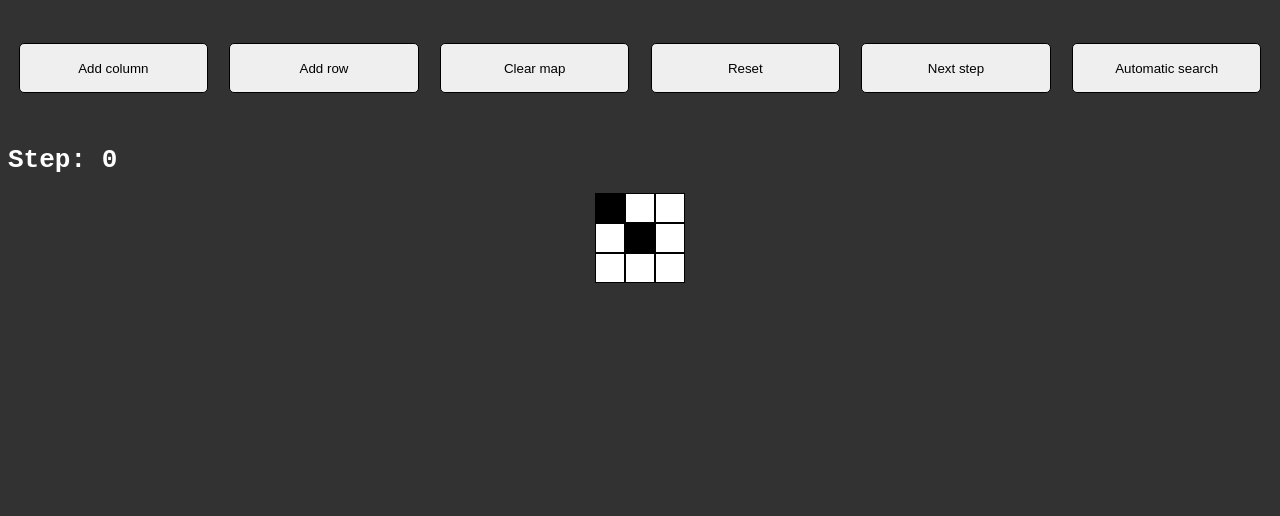
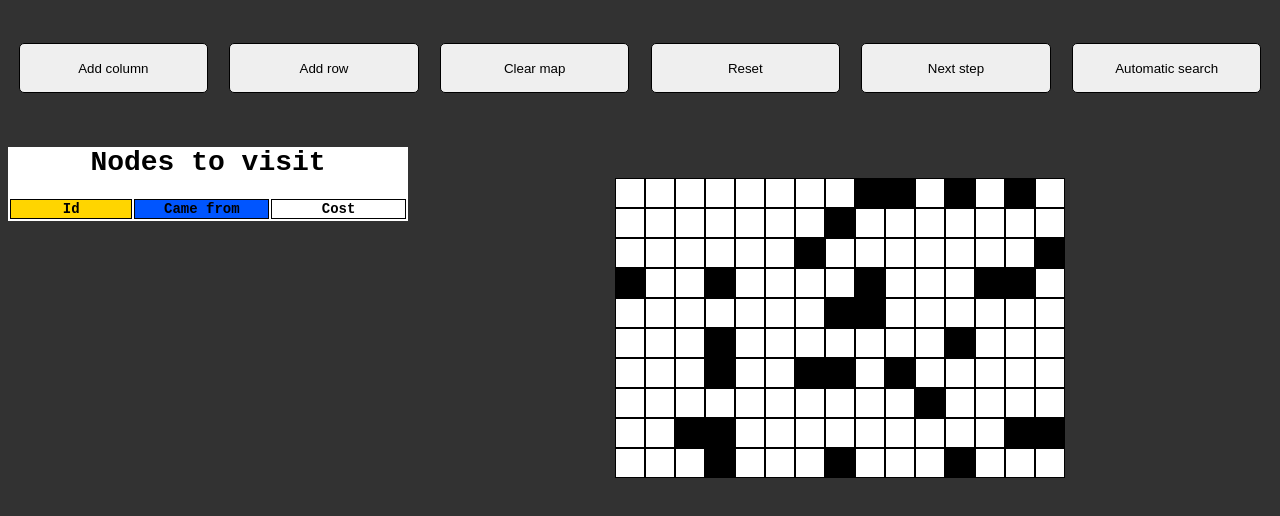
Before and after one commit to ElianCordoba/pathfinder-react, a React (Vite) app: page / in a window 1280 px wide. Shown: the top 516 px of the page. Built offline with nearby package versions, Linux system fonts and the light colour scheme.

Commit message:
kind da working

```diff
--- a/src/App.css
+++ b/src/App.css
@@ -1,3 +1,8 @@
+:root {
+  --highlighted-current: #ffd500;
+  --highlighted-came-from: #0055ff;
+}
+
 #root {
   display: flex;
   flex-direction: column;
--- a/src/App.tsx
+++ b/src/App.tsx
@@ -1,4 +1,4 @@
-import { useRef, useState } from "react";
+import { useReducer, useRef, useState } from "react";
 import "./App.css";
 
 import { MapViewer } from "./components/MapViewer/MapViewer";
@@ -13,12 +13,14 @@ import { Kind, NodeId } from "./shared";
 // import { search as BF } from "./algos/breadthFirst";
 // import { search as x } from "./algos/dijkstra";
 import { search } from "./algos/dijkstra2";
+import { DebugInfoViewer } from "./components/DebugInfoViewer/DebugInfoViewer";
+import { highlighterReducer } from "./reducers/highightedNodesReducer";
 
 function App() {
   const [startNode, setStartTile] = useState<NodeId | null>(null);
   const [finishNode, setFinishTile] = useState<NodeId | null>(null);
 
-  const [map, mapControls] = useMap(3, 3);
+  const [map, mapControls] = useMap(15, 10);
 
   const { step, nodesToVisit, nodesVisited, path, nextStep, resetSearch } = usePathfinder(
     search,
@@ -26,6 +28,11 @@ function App() {
     startNode,
     finishNode
   );
+
+  const [highlightingState, dispatchHighlightedNode] = useReducer(highlighterReducer, {
+    currentNode: "",
+    cameFromNode: "",
+  });
 
   const [isShiftPressed] = useIsKeyPressed("Shift");
 
@@ -77,7 +84,12 @@ function App() {
         nextStepHandler={nextStep}
         automaticSeachHandler={automaticSeach}
       />
-      <h1>Step: {step}</h1>
+      <div style={{ display: "flex" }}>
+        <DebugInfoViewer
+          nodesToVisit={nodesToVisit}
+          nodesVisited={nodesVisited}
+          highlightNode={dispatchHighlightedNode}
+        />
         <MapViewer
           map={map}
           onNodeClick={onNodeClick}
@@ -86,7 +98,9 @@ function App() {
           nodesToVisit={nodesToVisit}
           nodesVisited={nodesVisited}
           path={path}
+          highlightingState={highlightingState}
         />
+      </div>
     </>
   );
 }
--- a/src/algos/dijkstra2.ts
+++ b/src/algos/dijkstra2.ts
@@ -2,86 +2,84 @@ import { Direction, Kind, MapValues, NodeId, PathfinderSearch, PathNode, Visited
 import { assert, formatId } from "../utils/utils";
 import { getCost } from "./utils";
 
-
+// reached = nodesVisited = candidate paths = discovered nodes
 
 export function* search(map: MapValues, startNode: NodeId, targetNode: NodeId): PathfinderSearch {
-  const nodesToVisit = new PriorityQueue(startNode)
-  const nodesVisited: Map<NodeId, VisitedNode> = new Map()
+  const nodesToVisit = new PriorityQueue(startNode);
+  const nodesVisited: Map<NodeId, VisitedNode> = new Map();
 
   mainLoop: while (!nodesToVisit.isEmpty()) {
     const currentNode = nodesToVisit.dequeue();
 
     // Early exit
     if (currentNode.value.id === targetNode) {
-      break mainLoop
+      break mainLoop;
     }
 
-    const neighbors = getNeighbors(map, currentNode.value.id)
+    const neighbors = getNeighbors(map, currentNode.value.id);
 
     for (const neighbor of neighbors) {
-      const neighborId = formatId(...neighbor.id)
-      const constToVisitNeibour = getCost(currentNode.value.id, neighborId, neighbor.direction > Direction.Right)
-      const wasNodeVisited = nodesVisited.get(neighborId)
-
-      if (constToVisitNeibour < (wasNodeVisited?.costSoFar || 0)) {
-        debugger
+      if (neighbor.nodeId === startNode) {
+        continue;
       }
 
-      if (!wasNodeVisited || constToVisitNeibour < wasNodeVisited.costSoFar) { // || constToVisitNeibour < (wasNodeVisited.costSoFar || 0)
-        // const costSoFar = (visitedNodes.get(currentNode.value.id)?.costSoFar || 0) + constToVisitNeibour
-        let costSoFar = currentNode.value.cost + constToVisitNeibour
+      // // Early exit
+      // if (neighbor.nodeId === targetNode) {
+      //   break mainLoop;
+      // }
 
-        // if (!wasNodeVisited) {
-        //   costSoFar = currentNode.value.cost + constToVisitNeibour
-        // } else {
-        //   costSoFar = currentNode.value.cost
-        // }
+      const movedDiagonally = neighbor.direction > Direction.Right;
+      const constToVisitNeibour = getCost(currentNode.value.id, neighbor.nodeId, movedDiagonally);
+      const wasNodeVisited = nodesVisited.get(neighbor.nodeId);
 
-        nodesVisited.set(neighborId, {
-          id: neighborId,
-          cameFrom: currentNode.value.id,
-          costSoFar,
-          directionTaken: neighbor.direction
-        })
+      const newBestCost = currentNode.value.cost + constToVisitNeibour
 
+      if (!wasNodeVisited || newBestCost < wasNodeVisited.costSoFar) {
         nodesToVisit.enqueue({
-          id: neighborId,
-          cost: constToVisitNeibour,
+          id: neighbor.nodeId,
+          cost: newBestCost,
           cameFrom: currentNode.value.id,
           direction: currentNode.value.direction,
-        })
+        });
+
+        nodesVisited.set(neighbor.nodeId, {
+          id: neighbor.nodeId,
+          cameFrom: currentNode.value.id,
+          costSoFar: newBestCost,
+          directionTaken: currentNode.value.direction,
+        });
       }
     }
 
-    yield { nodesVisited: [...nodesVisited.values()] , nodesToVisit: nodesToVisit.toArray(), step: 0 }
+    yield { nodesVisited: [...nodesVisited.values()], nodesToVisit: nodesToVisit.toArray(), step: 0 };
   }
 
-  return { path: reconstructPath(startNode, targetNode, nodesVisited) }
+  return { path: reconstructPath(startNode, targetNode, nodesVisited) };
 }
 
 export function reconstructPath(startNode: NodeId, targetNode: NodeId, visitedNodes: Map<NodeId, VisitedNode>) {
-  if (!visitedNodes.size) {
-    return []
+  if (visitedNodes.size === 0) {
+    return [];
   }
 
-  const start: Partial<VisitedNode> = { id: startNode, costSoFar: 0 }
-  const target: Partial<VisitedNode> = { id: targetNode, cameFrom: targetNode }
+  const start: Partial<VisitedNode> = { id: startNode, costSoFar: 0 };
+  const target: Partial<VisitedNode> = { id: targetNode, cameFrom: targetNode };
 
-  let current = target
-  const path: VisitedNode[] = []
+  let current = target;
+  const path: VisitedNode[] = [];
 
   while (current.id !== start.id) {
-    current = visitedNodes.get(current.cameFrom!)!
+    current = visitedNodes.get(current.cameFrom!)!;
 
     if (!current) {
-      break
+      break;
     }
 
-    path.push(current as VisitedNode)
+    path.push(current as VisitedNode);
   }
 
-  path.push(start as VisitedNode)
-  return path.reverse()//.map(x => ({ ...x, direction: oppositeDirection(x.direction!) }))
+  path.push(start as VisitedNode);
+  return path.reverse(); //.map(x => ({ ...x, direction: oppositeDirection(x.direction!) }))
 }
 
 interface NeighborNode {
@@ -90,7 +88,10 @@ interface NeighborNode {
   // cost: number
 }
 
-export function getNeighbors(map: MapValues, node: NodeId): NeighborNode[] {
+export function getNeighbors(
+  map: MapValues,
+  node: NodeId
+): (NeighborNode & { nodeId: NodeId; stringDirection: string })[] {
   const [x, y] = node.split("-").map(Number);
 
   const maxX = map[0].length - 1;
@@ -122,19 +123,25 @@ export function getNeighbors(map: MapValues, node: NodeId): NeighborNode[] {
   //  - - - -
   // We can't go from A to B diagonally
 
-  const neighborsCoords: NeighborNode[] = [up, right, down, left];
+  const neighborsCoords: NeighborNode[] = [up];
 
   if (isValid(up) || isValid(right)) {
     neighborsCoords.push({ direction: Direction.UpRight, id: [x + 1, y - 1] });
   }
 
+  neighborsCoords.push(right);
+
   if (isValid(down) || isValid(right)) {
     neighborsCoords.push({ direction: Direction.DownRight, id: [x + 1, y + 1] });
   }
 
+  neighborsCoords.push(down);
+
   if (isValid(down) || isValid(left)) {
     neighborsCoords.push({ direction: Direction.DownLeft, id: [x - 1, y + 1] });
   }
+
+  neighborsCoords.push(left);
 
   if (isValid(up) || isValid(left)) {
     neighborsCoords.push({ direction: Direction.UpLeft, id: [x - 1, y - 1] });
@@ -144,7 +151,6 @@ export function getNeighbors(map: MapValues, node: NodeId): NeighborNode[] {
 
   for (const neighbor of neighborsCoords) {
     const [x, y] = neighbor.id;
-    // console.log(x, y, document.getElementById(formatId(x, y)));
 
     if (x < 0 || x > maxX || y < 0 || y > maxY) {
       continue;
@@ -161,7 +167,7 @@ export function getNeighbors(map: MapValues, node: NodeId): NeighborNode[] {
     result.push(neighbor);
   }
 
-  return result;
+  return result.map((x) => ({ ...x, nodeId: formatId(...x.id), stringDirection: Direction[x.direction] }));
 }
 
 interface Element {
@@ -179,12 +185,19 @@ class PriorityQueue {
         id: startNode,
         cost: 0,
         cameFrom: undefined as any,
-        direction: undefined as any
+        direction: undefined as any,
       },
     });
   }
 
   enqueue(element: PathNode) {
+    const nodeAlreadyEnqueued = this.values.findIndex((x) => x.value.id === element.id);
+
+    if (nodeAlreadyEnqueued !== -1) {
+      console.log("REMOVING EXISTING");
+      this.values.splice(nodeAlreadyEnqueued, 1);
+    }
+
     const newEntry = {
       priority: element.cost,
       value: element,
--- /dev/null
+++ b/src/components/DebugInfoViewer/DebugInfoViewer.css
@@ -0,0 +1,24 @@
+.table {
+  background-color: #fff;
+  width: 400px;
+
+  table-layout: fixed;
+
+  font-size: 14px;
+  color: #000;
+  text-align: center;
+}
+
+th,
+td {
+  border: 1px solid #000;
+  width: 400px
+}
+
+.current {
+  background-color: var(--highlighted-current);
+}
+
+.came-from {
+  background-color: var(--highlighted-came-from);
+}
--- /dev/null
+++ b/src/components/DebugInfoViewer/DebugInfoViewer.tsx
@@ -0,0 +1,84 @@
+import { HighlighterAction } from "../../reducers/highightedNodesReducer";
+import { PathNode, VisitedNode } from "../../shared";
+
+import "./DebugInfoViewer.css";
+
+const dataCellTypes = ["id", "came-from"] as const;
+
+export function DebugInfoViewer({
+  nodesToVisit,
+  nodesVisited,
+  highlightNode,
+}: {
+  nodesToVisit: PathNode[];
+  nodesVisited: VisitedNode[];
+  highlightNode: any;
+}) {
+  nodesVisited;
+
+  function showInfo(nodeToVisit: PathNode) {
+    highlightNode({
+      type: HighlighterAction.ShowHighlight,
+      currentNode: nodeToVisit.id,
+      cameFromNode: nodeToVisit.cameFrom,
+    });
+  }
+
+  function hideInfo() {
+    highlightNode({ type: HighlighterAction.RemoveHighlight });
+  }
+
+  return (
+    <div className="table-container">
+      <div className="table" onMouseLeave={() => hideInfo()}>
+        <h1>Nodes to visit</h1>
+        <table>
+          <tr>
+            <th className="current">Id</th>
+            <th className="came-from">Came from</th>
+            <th>Cost</th>
+          </tr>
+          {nodesToVisit.map((nodeToVisit) => {
+            return (
+              <tr onMouseEnter={() => showInfo(nodeToVisit)} key={`${nodeToVisit.id}-${nodeToVisit.cameFrom}`}>
+                <td>{nodeToVisit.id}</td>
+                <td>{nodeToVisit.cameFrom}</td>
+                <td>{nodeToVisit.cost}</td>
+              </tr>
+            );
+          })}
+        </table>
+      </div>
+    </div>
+  );
+}
+
+function validateAndParseHoverableElement(event: any) {
+  const element = event.target.closest("td") as HTMLTableCellElement;
+
+  if (!element) {
+    return { valid: false };
+  }
+
+  const cellType = element.dataset?.type as any;
+
+  if (!dataCellTypes.includes(cellType)) {
+    return { valid: false };
+  }
+
+  const nodeIdToHoghlight = event.dataset?.nodeId!;
+
+  return {
+    valid: true,
+    id: nodeIdToHoghlight,
+  };
+}
+
+// function Hover({ onHover, children }: any) {
+//   return (
+//     <div className="hover">
+//       <div className="hover__no-hover">{children}</div>
+//       <div className="hover__hover">{onHover}</div>
+//     </div>
+//   );
+// }
--- a/src/components/MapViewer/MapViewer.tsx
+++ b/src/components/MapViewer/MapViewer.tsx
@@ -4,6 +4,7 @@ import { Direction, Kind, MapValues, NodeId, PathNode, VisitedNode } from "../..
 
 import Arrow from "../../assets/arrow.svg";
 import "./MapViewer.css";
+import { HighlighterState } from "../../reducers/highightedNodesReducer";
 
 export function MapViewer({
   map,
@@ -13,6 +14,7 @@ export function MapViewer({
   nodesToVisit,
   nodesVisited,
   path,
+  highlightingState,
 }: {
   map: MapValues;
   onNodeClick: (nodeId: NodeId) => void;
@@ -21,6 +23,7 @@ export function MapViewer({
   nodesToVisit: PathNode[];
   nodesVisited: VisitedNode[];
   path: VisitedNode[];
+  highlightingState: HighlighterState;
 }) {
   function handleClick(event: any) {
     const selectedTile = event.target.closest("div") as HTMLDivElement;
@@ -37,13 +40,18 @@ export function MapViewer({
   const numberOfRows = useMemo(() => map.length, [map]);
 
   function getNodeClasses(node: Kind, id: NodeId) {
-    console.log("class render");
     let classes = "spot";
 
     if (node == Kind.Empty) {
       classes += " empty";
     } else if (node == Kind.Wall) {
       classes += " wall";
+    }
+
+    if (id === highlightingState.currentNode) {
+      classes += " highlight-current";
+    } else if (id === highlightingState.cameFromNode) {
+      classes += " highlight-came-from";
     }
 
     if (id == startNode) {
@@ -83,17 +91,13 @@ export function MapViewer({
     }
   }
 
-  const _map = useMemo(() => {
-    console.log("Map memo", path);
-    return map;
-  }, [map, path]);
+  const _map = useMemo(() => map, [map, path]);
 
-  // const [_map, _setMap] = useState(map);
-  console.log("map render");
   return (
     <div
       className="map-container"
       style={{
+        margin: "50px auto",
         gridTemplateColumns: `repeat(${numberOfColumns}, 30px)`,
         gridTemplateRows: `repeat(${numberOfRows}, 30px)`,
       }}
@@ -113,7 +117,6 @@ export function MapViewer({
             <div id={id} key={id} className={getNodeClasses(y, id)}>
               {visitedNode && <div>{visitedNode.costSoFar}</div>}
               {visitedNode && <img className={"arrow"} style={styles} src={Arrow} alt="" />}
-              {/* {f ? f.direction : "no"} */}
             </div>
           );
         });
--- a/src/hooks/usePathfinder.tsx
+++ b/src/hooks/usePathfinder.tsx
@@ -31,7 +31,7 @@ export function usePathfinder(
 
     if (nextStep.done) {
       searchDone.current = true;
-      console.log("Search done");
+      console.log("Search done", nextStep.value.path);
       setPath(nextStep.value.path);
       return;
     }
--- /dev/null
+++ b/src/reducers/highightedNodesReducer.ts
@@ -0,0 +1,44 @@
+import { NodeId } from "../shared";
+
+export enum HighlighterAction {
+  ShowHighlight,
+  RemoveHighlight,
+}
+
+export interface HighlighterState {
+  currentNode: NodeId;
+  cameFromNode: NodeId;
+}
+
+type ActionType<Type extends HighlighterAction> = {
+  type: Type;
+  payload: PayloadActionMapper[Type];
+};
+
+type PayloadActionMapper = {
+  [HighlighterAction.ShowHighlight]: {
+    highlightedNode: NodeId;
+  };
+  [HighlighterAction.RemoveHighlight]: "";
+};
+
+export function highlighterReducer<Type extends HighlighterAction>(state: HighlighterState, action: any) {
+  switch (action.type) {
+    case HighlighterAction.ShowHighlight:
+      return {
+        ...state,
+        currentNode: action.currentNode,
+        cameFromNode: action.cameFromNode,
+      };
+    case HighlighterAction.RemoveHighlight: {
+      return {
+        ...state,
+        currentNode: "",
+        cameFromNode: "",
+      };
+    }
+    default: {
+      throw Error("Unknown action: " + action.type);
+    }
+  }
+}
```
Also changed, not shown: src/components/MapViewer/MapViewer.css (+8 -0 lines). Lines whose indentation alone changed are shown as unchanged.
